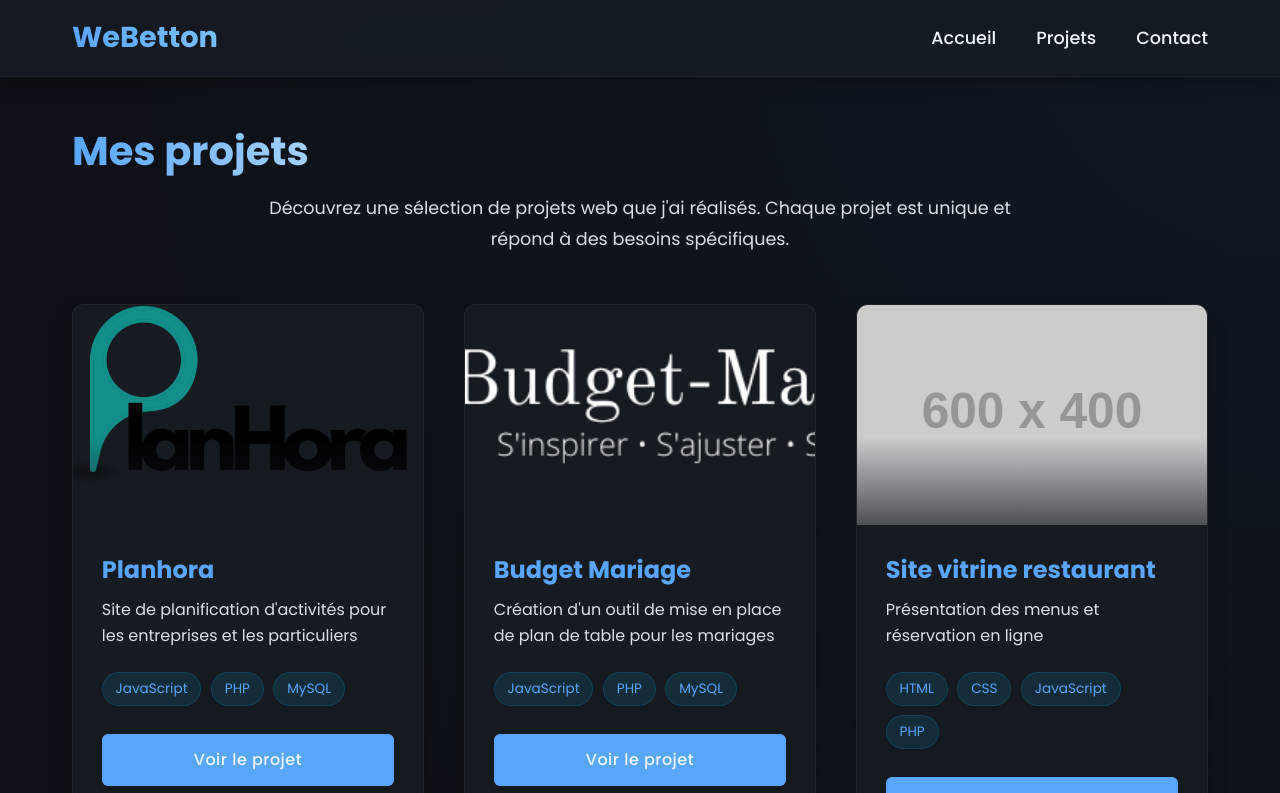
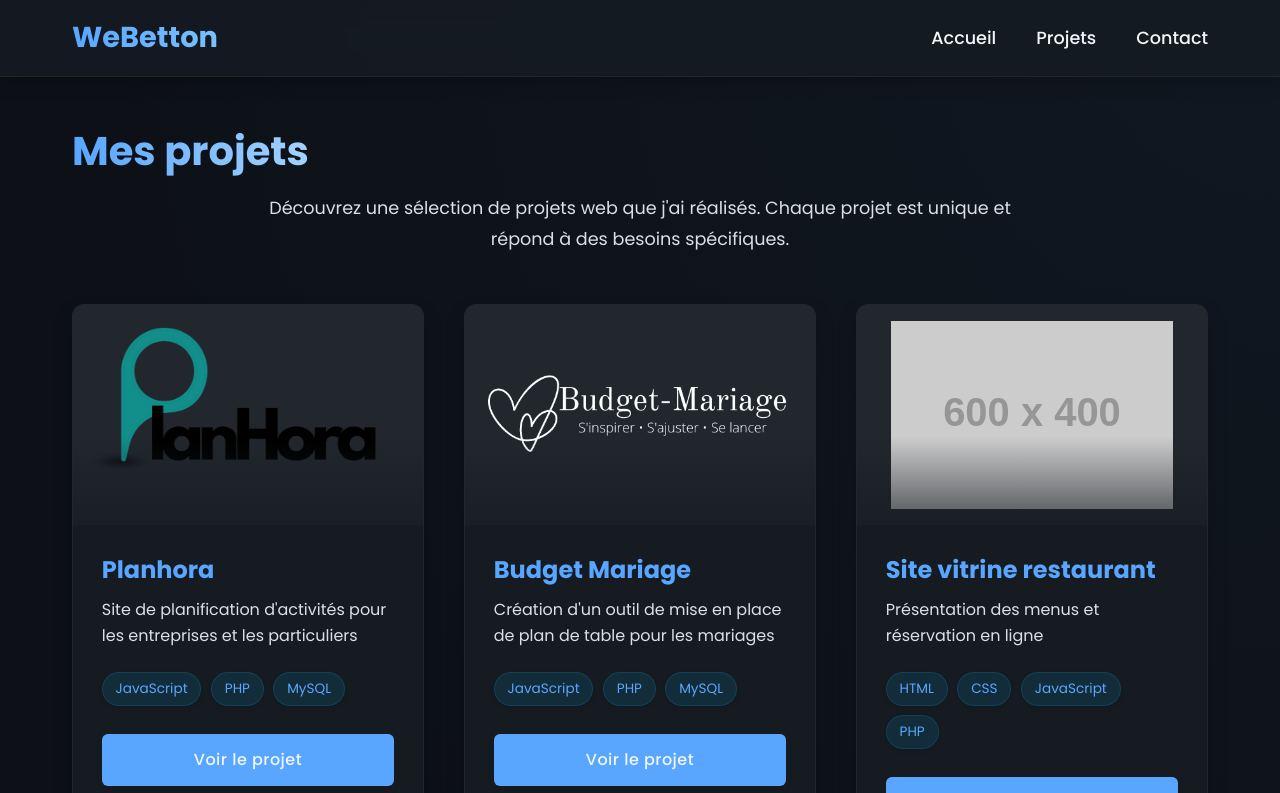
Before and after one commit to MaximeBETT/WeBetton, a React (Create React App) app: page /#/projects in a window 1280 px wide. Shown: the top 793 px of the page. Built offline with nearby package versions, Linux system fonts and the light colour scheme.

Commit message:
changement img

```diff
--- a/src/styles/Projects.css
+++ b/src/styles/Projects.css
@@ -43,6 +43,10 @@
   height: 220px;
   overflow: hidden;
   position: relative;
+  background-color: rgba(255, 255, 255, 0.05);
+  display: flex;
+  align-items: center;
+  justify-content: center;
 }
 
 .project-image::after {
@@ -59,7 +63,8 @@
 .project-image img {
   width: 100%;
   height: 100%;
-  object-fit: cover;
+  object-fit: contain;
+  padding: 1rem;
   transition: transform 0.7s ease;
 }
 
```
